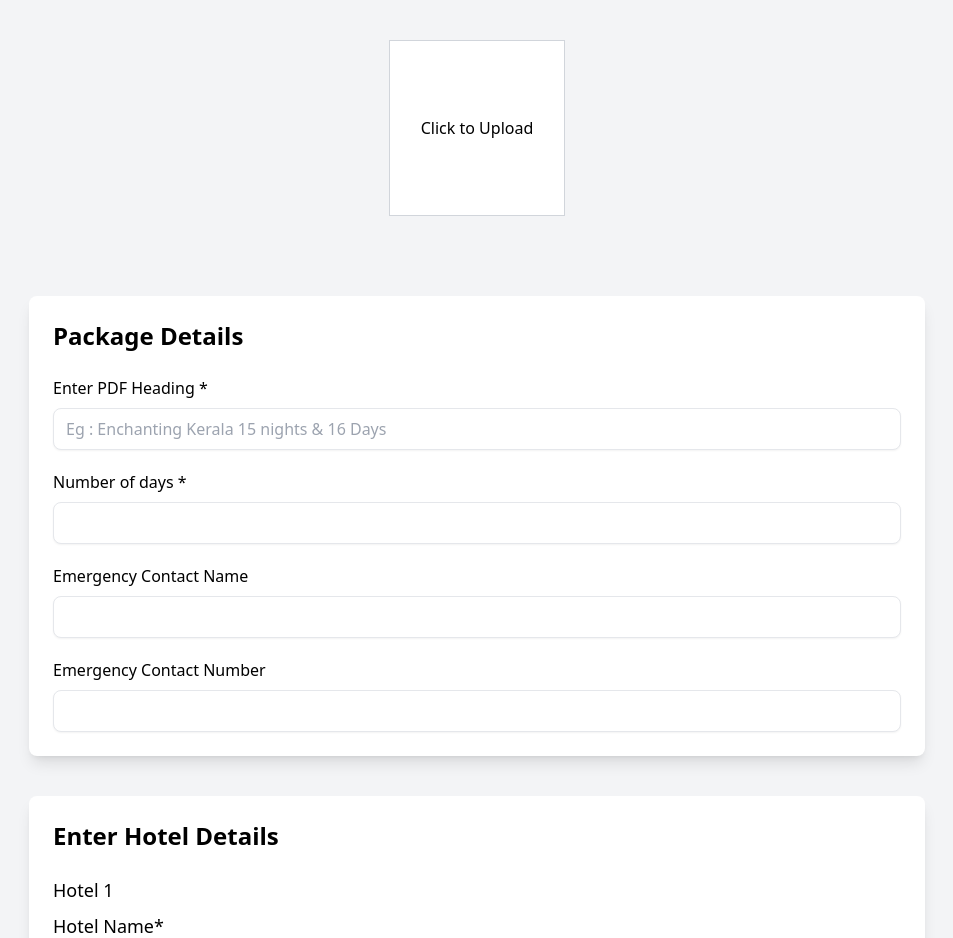
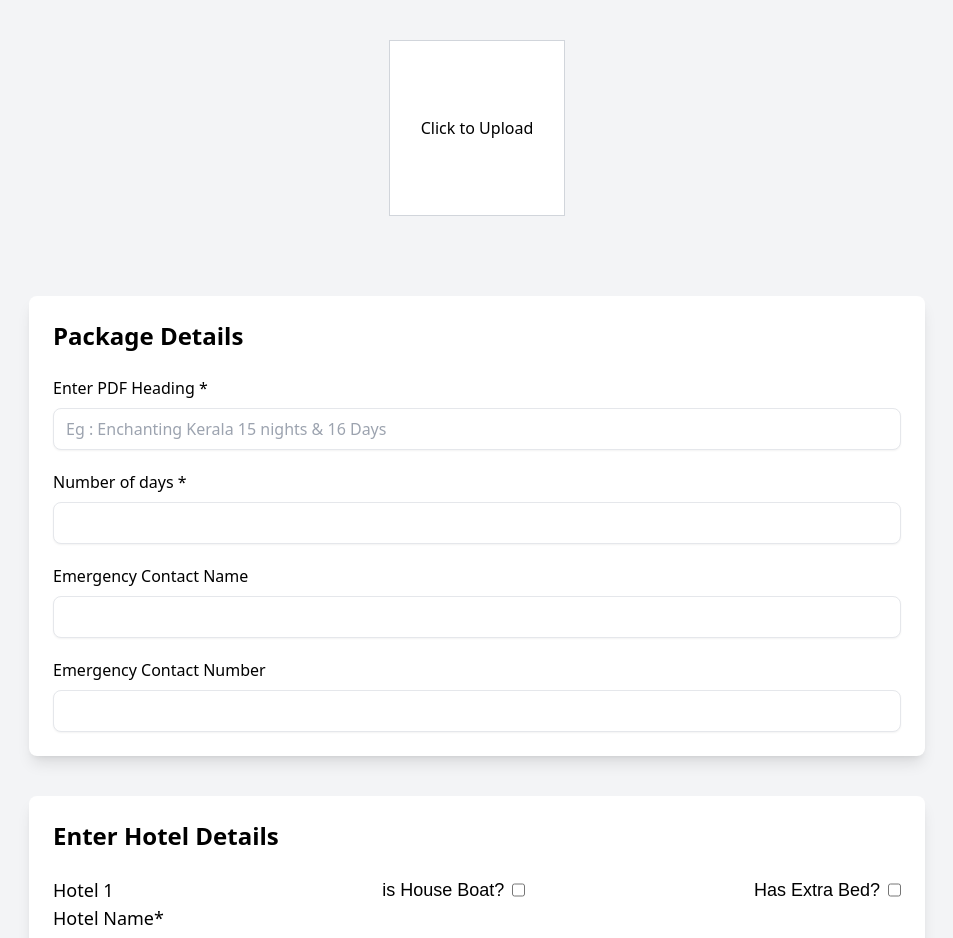
Before and after one commit to benedict907/affordable-luxury, a React (Create React App) app: page /create-pdf in a window 1280 px wide. Shown: the top 938 px of the page, without its empty margins (163-1116 px from the left). Built offline with nearby package versions, Linux system fonts and the light colour scheme.

Commit message:
adding house boat feature

```diff
--- a/src/components/AddHotel/index.js
+++ b/src/components/AddHotel/index.js
@@ -38,10 +38,45 @@ const AddHotel = forwardRef((props, ref) => {
   };
 
   const renderHotelFields = () => {
-    return hotels.map((hotel, index) => (
+    return hotels?.map((hotel, index) => (
       <div key={index} className="mb-6 border-b pb-4">
         <div className="flex items-center justify-between">
-          <h2 className="text-lg font-medium mb-2">Hotel {index + 1}</h2>
+          {/* <div className="flex flex-row items-center"> */}
+          <h2 className="text-lg font-medium mr-10">Hotel {index + 1}</h2>
+          <>
+            <div className="flex flex-row">
+              <h2 className="text-lg font-ariel ms-4 mr-2">is House Boat?</h2>
+              <input
+                type="checkbox"
+                value={hotel.isHouseBoat}
+                checked={hotel.isHouseBoat === "true"}
+                onChange={(e) => {
+                  console.log("isHouseBoat", typeof e.target.value);
+                  handleInputChange(
+                    index,
+                    "isHouseBoat",
+                    e.target.value === "true" ? "false" : "true"
+                  );
+                }}
+              ></input>
+            </div>
+            <div className="flex flex-row">
+              <h2 className="text-lg font-ariel ms-4 mr-2">Has Extra Bed?</h2>
+              <input
+                type="checkbox"
+                value={hotel.hasExtraBed}
+                onChange={(e) =>
+                  handleInputChange(
+                    index,
+                    "hasExtraBed",
+                    e.target.value === "true" ? "false" : "true"
+                  )
+                }
+                checked={hotel.hasExtraBed === "true"}
+              ></input>
+            </div>
+          </>
+          {/* </div> */}
           {index > 0 ? (
             <MdDelete
               onClick={() => {
--- a/src/components/BulletPoint/index.js
+++ b/src/components/BulletPoint/index.js
@@ -13,7 +13,12 @@ export default function BulletPoint({ title, bulletPoints }) {
           <div
             className="bullet list-disc marker:text-black-2"
             dangerouslySetInnerHTML={{
-              __html: bulletPoints?.replace(/<ul>/g, '<ul class="list-disc">'),
+              __html: bulletPoints
+                ?.replace(
+                  /<ul>/g,
+                  '<ul class="list-disc ml-6 space-y-2 text-base leading-relaxed">'
+                )
+                .replace(/<li>/g, '<li class="pl-1">'),
             }}
           />
         ) : null}
--- a/src/redux/createPdfSlice.js
+++ b/src/redux/createPdfSlice.js
@@ -3,6 +3,7 @@ import {
   createAsyncThunk,
   isPending,
   isRejected,
+  createSelector,
 } from "@reduxjs/toolkit";
 
 import axiosInstance from "../utils/axiosInstance";
@@ -45,6 +46,8 @@ const initialState = {
         rooms: "",
         mealPlan: "",
         status: "",
+        isHouseBoat: false,
+        hasExtraBed: false,
       },
     ],
     groundItinerary: [
@@ -90,6 +93,8 @@ const initialState = {
       rooms: "1",
       mealPlan: "",
       status: "Confirmed",
+      isHouseBoat: "false",
+      hasExtraBed: "false",
     },
   ],
   groundItinerary: [
@@ -181,7 +186,7 @@ const createPdfSlice = createSlice({
         importantPoints,
         travelTips,
         customBulletPoint,
-      } = action.payload;
+      } = action.payload || {};
 
       state.imageName = imageName;
       state.main = main;
@@ -282,6 +287,13 @@ const createPdfSlice = createSlice({
     });
   },
 });
+const selectCreatePdf = (state) => state.createPdf;
+
+export const selectPdf = createSelector(
+  [selectCreatePdf],
+  (createPdf) => createPdf
+);
+
 export const {
   resetPage,
   setPackageData,
```
